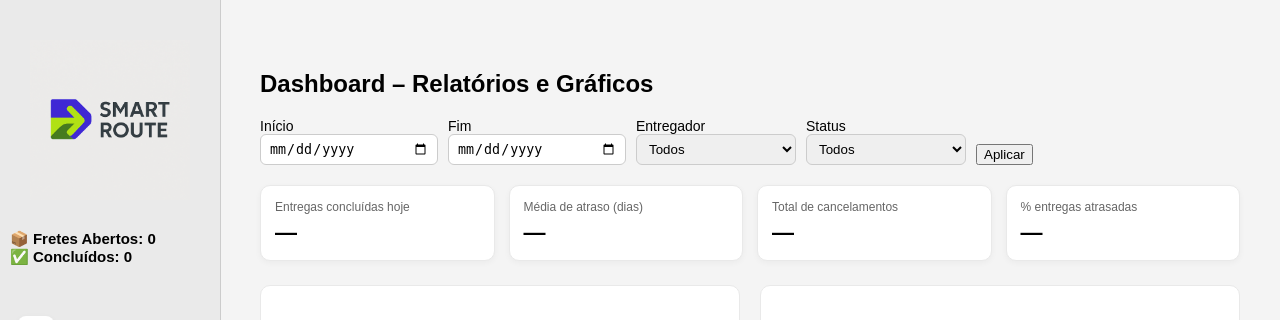
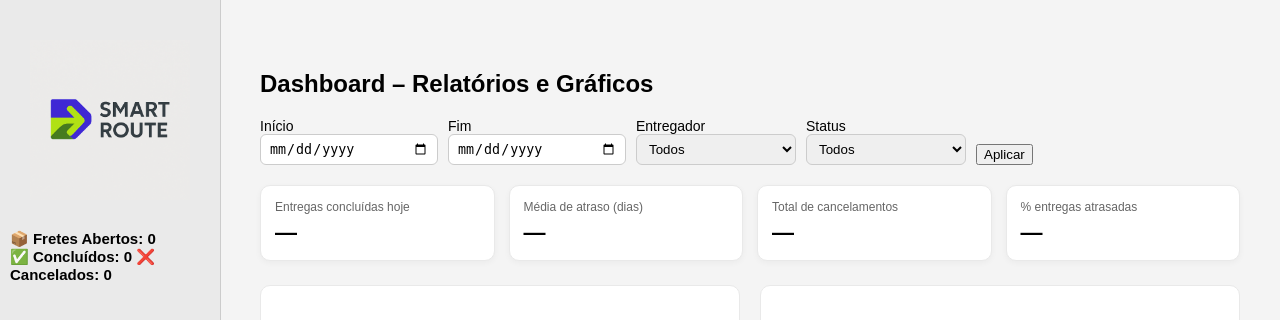
Before and after one commit to o-mathS/SmartRoute_Project, a PHP site: page /smartroute/relatorios.php in a window 1280 px wide. Shown: the part 30-350 px from the top of the page. Run offline with PHP 8.4, Linux system fonts and the light colour scheme; data that the repository does not hold is empty; some web fonts are replaced.

Commit message:
Update relatorios.php

```diff
--- a/views/relatorios.php
+++ b/views/relatorios.php
@@ -31,6 +31,8 @@ require_once '../backend/conexao.php';
     <b><?= $conn->query("SELECT COUNT(*) AS total FROM entregas WHERE estado IN ('Agendada','Em andamento')")->fetch_assoc()['total'] ?></b><br>
     <span>✅ Concluídos:</span>
     <b><?= $conn->query("SELECT COUNT(*) AS total FROM entregas WHERE estado = 'Concluído'")->fetch_assoc()['total'] ?></b>
+    <span>❌ Cancelados:</span>
+    <b><?= $conn->query("SELECT COUNT(*) AS total FROM entregas WHERE estado = 'Cancelada'")->fetch_assoc()['total'] ?></b>
   </div>
   <nav class="left-mini-menu">
     <ul class="mini-menu-list">
```
